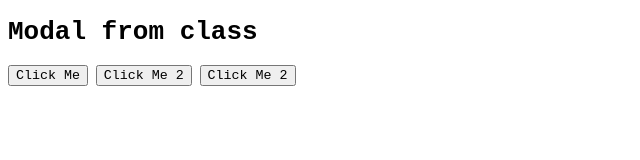
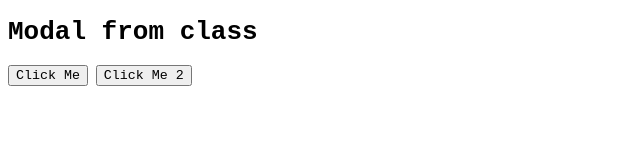
Before and after one commit to dymyr307/Modal-from-class, a plain HTML site: page index.html in a window 1280 px wide. Shown: the whole page, without its empty margins (0-640 px from the left). Drawn offline with Linux system fonts and the light colour scheme.

Commit message:
modify html

```diff
--- a/index.html
+++ b/index.html
@@ -10,7 +10,6 @@
     <h1>Modal from class</h1>
     <button id="openModal_1">Click Me</button>
     <button id="openModal_2">Click Me 2</button>
-    <button id="openModal_2">Click Me 2</button>
 
     <script src="modal.js"></script>
   </body>
```
